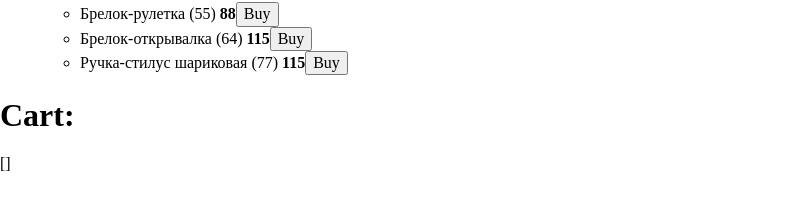
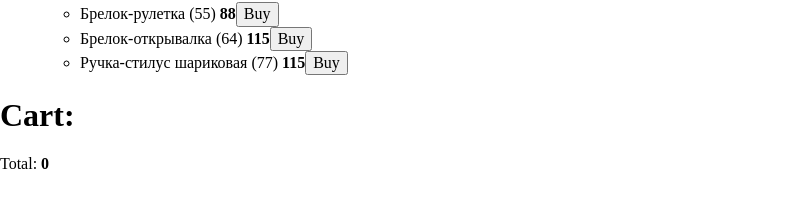
Before and after one commit to Akella13/4people, a Vue app: page / in a window 1280 px wide. Shown: the part 512-722 px from the top of the page, without its empty margins (0-802 px from the left). Built offline with nearby package versions, Linux system fonts and the light colour scheme.

Commit message:
feat: cart total

```diff
--- a/src/components/Cart.vue
+++ b/src/components/Cart.vue
@@ -1,11 +1,21 @@
 <template>
   <div>
     <h1>Cart:</h1>
-    {{ itemsQuantified }}
+    <ul>
+      <li v-for="(item, index) in items" :key="index">
+        {{ GoodName(item.groupId, item.id) }}
+        <input type="number" v-model.number="item.quantity" :min="1">
+        <b>{{ PriceRub(item.priceUSD) * item.quantity }}</b>
+        <button @click="Remove(item)">Remove</button>
+      </li>
+    </ul>
+    Total: <b>{{ total }}</b>
   </div>
 </template>
 
 <script>
+import names from '/task/names.json';
+
 export default {
   props: {
     added: {
@@ -16,34 +26,55 @@ export default {
   data() {
     return {
       items: [],
+      names,
+      currency: 74.3,
     };
   },
   computed: {
-    itemsQuantified() {
-      return this.items.reduce((acc, curVal) => {
-        const double = acc.find(el => {
-          return el.id === curVal.id && el.groupId === curVal.groupId;
+    total() {
+      return this.items.reduce((acc, item) => {
+        const priceRub = this.PriceRub(item.priceUSD);
+        const total = priceRub * item.quantity;
+        return acc + total;
+      }, 0);
+    },
+  },
+  watch: {
+    added(item) {
+      if (item && Object.keys(item).length > 0) {
+        // find double of item to add
+        const double = this.items.find(el => {
+          return el.id === item.id && el.groupId === item.groupId;
         });
         // if cart contains double, add one more
         if (double) {
           double.quantity += 1;
         // else add first instance
-        } else {
-          acc.push({
+        } else  {
+          this.items.push({
             quantity: 1,
-            ...curVal,
+            ...item,
           });
         }
-        return acc;
-      }, [])
-    },
-  },
-  watch: {
-    added(item) {
-      if (item && Object.keys(item).length > 0) {
-        this.items.push(item);
       }
     },
   },
+  methods: {
+    Remove(item) {
+      const index = this.items.findIndex(el => {
+        return el.id === item.id && el.groupId === item.groupId;
+      });
+      this.items.splice(index, 1);
+    },
+    GroupName(groupId) {
+      return this.names[groupId].G;
+    },
+    GoodName(groupId, goodId) {
+      return this.names[groupId].B[goodId].N;
+    },
+    PriceRub(usd) {
+      return Math.round(this.currency * usd);
+    },
+  }
 }
 </script>
```
